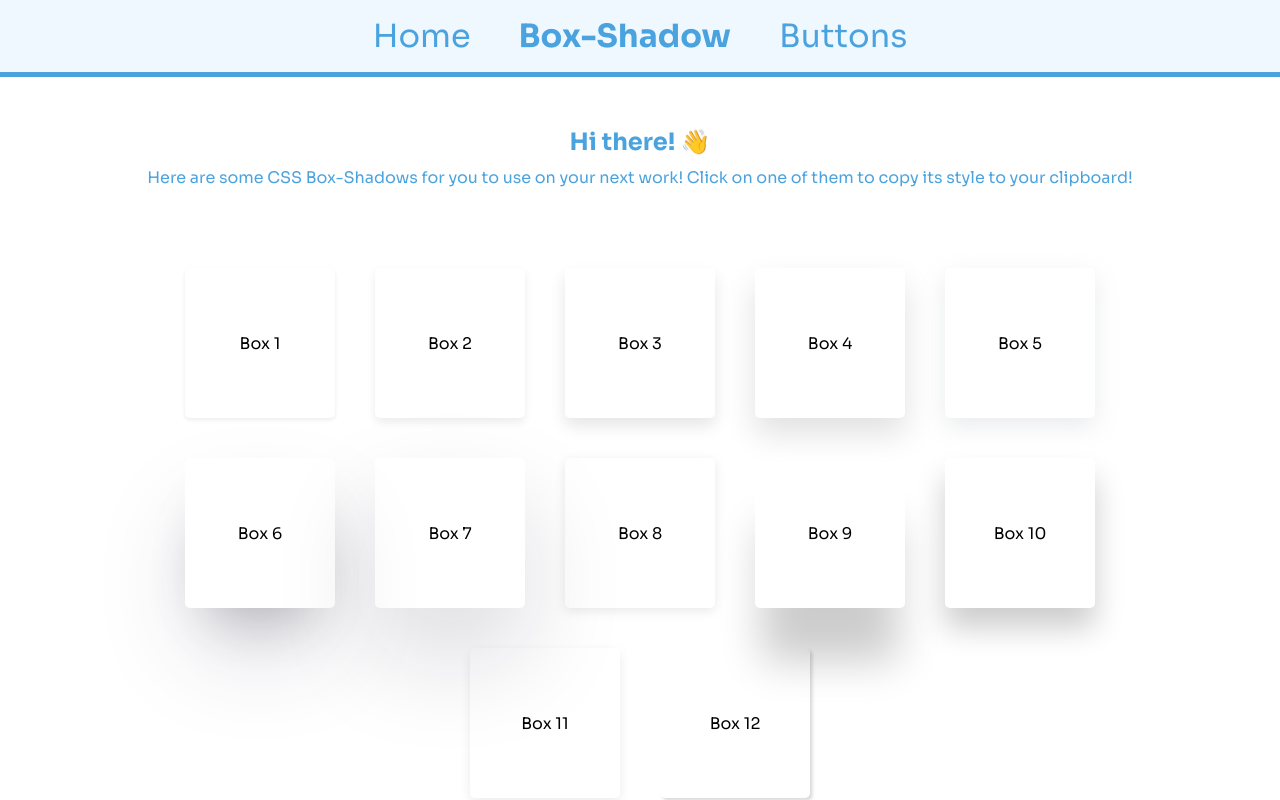
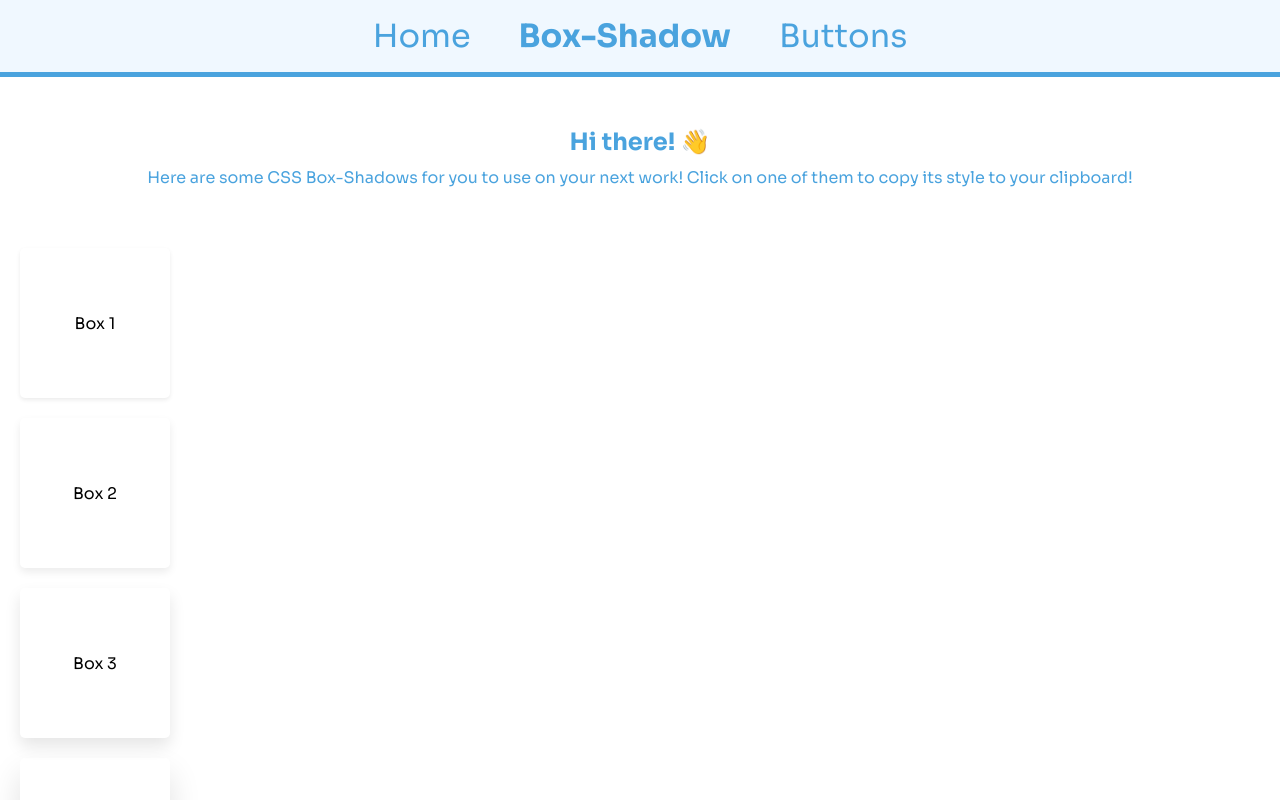
Before and after one commit to crane-cele/css-styles, a React (Create React App) app: page /box-shadow in a window 1280 px wide. Shown: the top 800 px of the page. Built offline with nearby package versions, Linux system fonts and the light colour scheme; a web font is replaced by a local one.

Commit message:
changing container className

```diff
--- a/src/Routes/BoxShadow.jsx
+++ b/src/Routes/BoxShadow.jsx
@@ -14,7 +14,7 @@
             <div className="boxShadow_container">
                 <Greeting title="Box-Shadows" />
 
-                <div className="shadow__container">
+                <div className="block-container">
                     {shadows.map((shadow) => {
                         return (
                             <BoxShadowDiv
```
